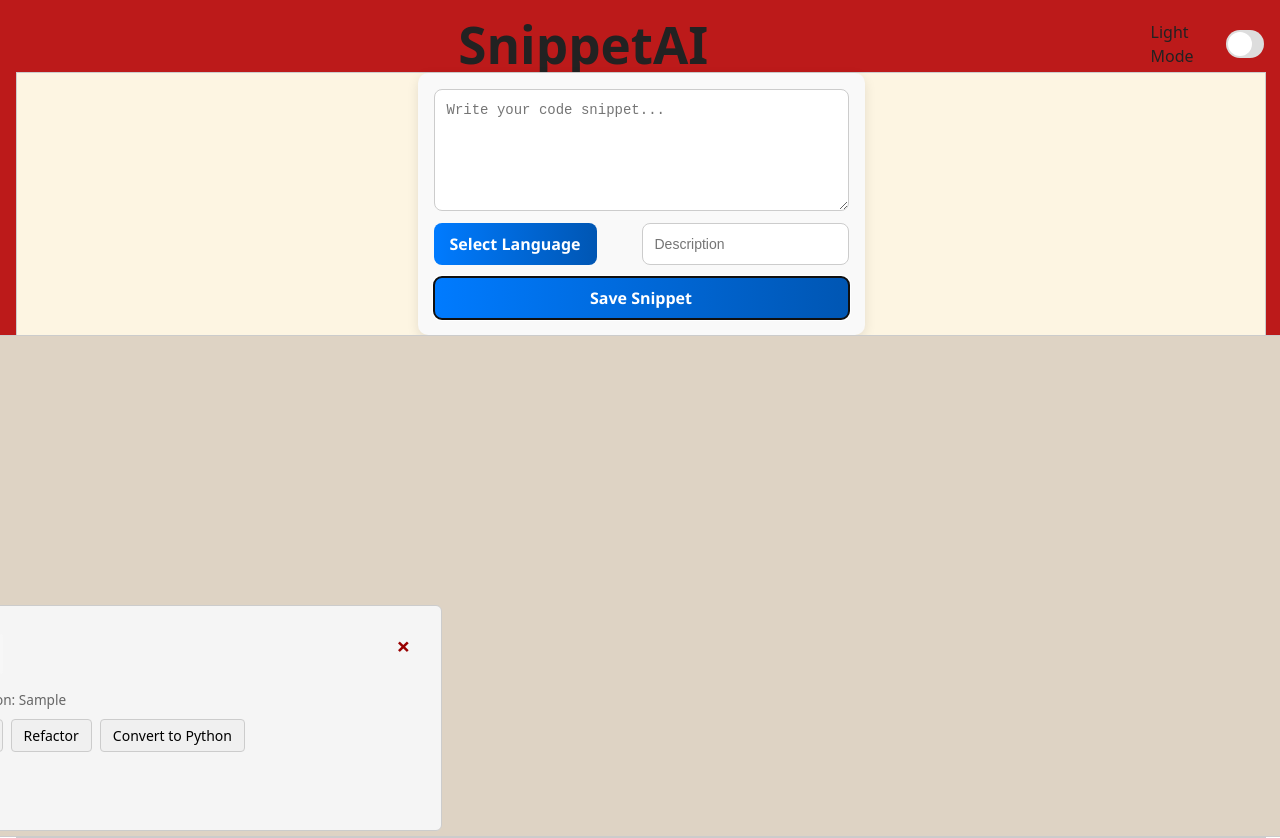
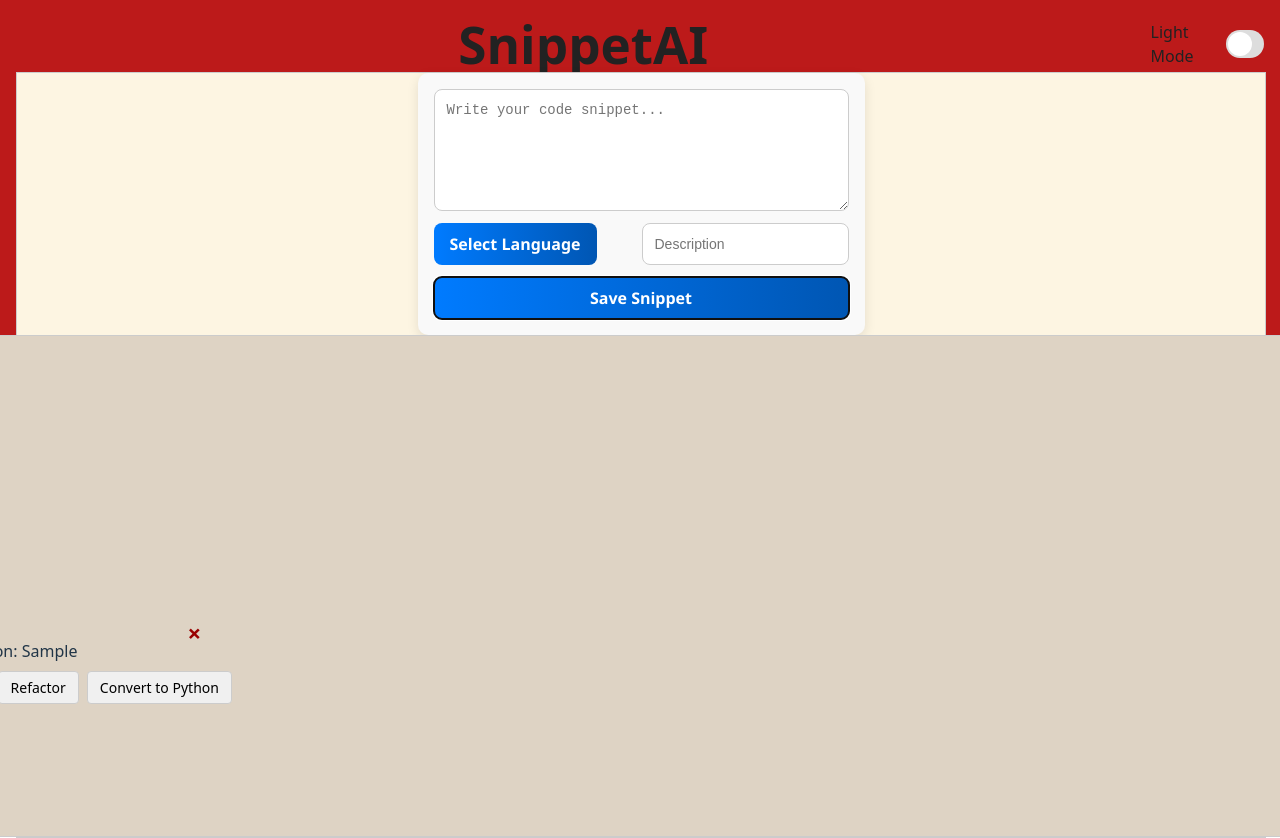
Before and after one commit to shircohen83/SnippetAI, a React (Vite) app: page / in a window 1280 px wide. Both pictures are taken after typing "Sample", "Sample" into the empty fields and a click on the button "Save Snippet". Shown: the top 838 px of the page. Built offline with nearby package versions, Linux system fonts and the light colour scheme.

Commit message:
remove snippet card related styles from app css

```diff
--- a/src/App.css
+++ b/src/App.css
@@ -50,36 +50,3 @@
   border: 1px solid var(--border-color);
   background-color: var(--displayer-bg-color);
 }
-
-
-.snippet-card {
-  position: absolute;
-  border: 1px solid var(--border-color);
-  margin: 12px 0;
-  padding: 12px;
-  border-radius: 6px;
-  width: 500px;
-  height: 200px;
-  background-color: var(--card-bg);
-  color: var(--card-text);
-  overflow: auto;
-  display: block;
-
-}
-
-.snippet-code {
-  font-family: monospace;
-  font-size: 16px;
-  background-color: var(--code-bg);
-  border-radius: 4px;
-  overflow-x: auto;
-  width: fit-content;
-  padding: 8px;
-}
-
-.snippet-data {
-  display: block;
-  font-size: 0.85em;
-  color: var(--text-color-secondary);
-  margin-top: 4px;
-}
```
